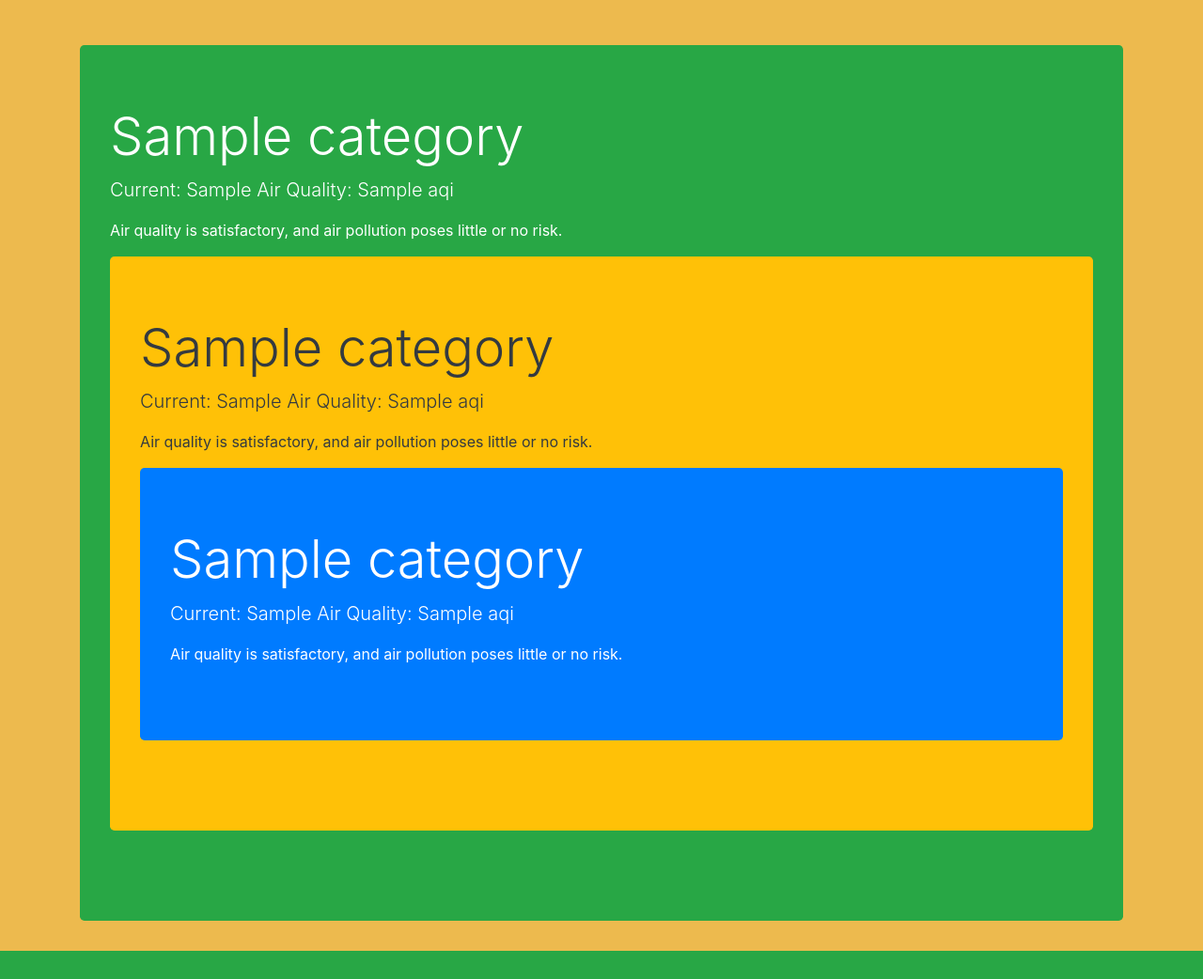
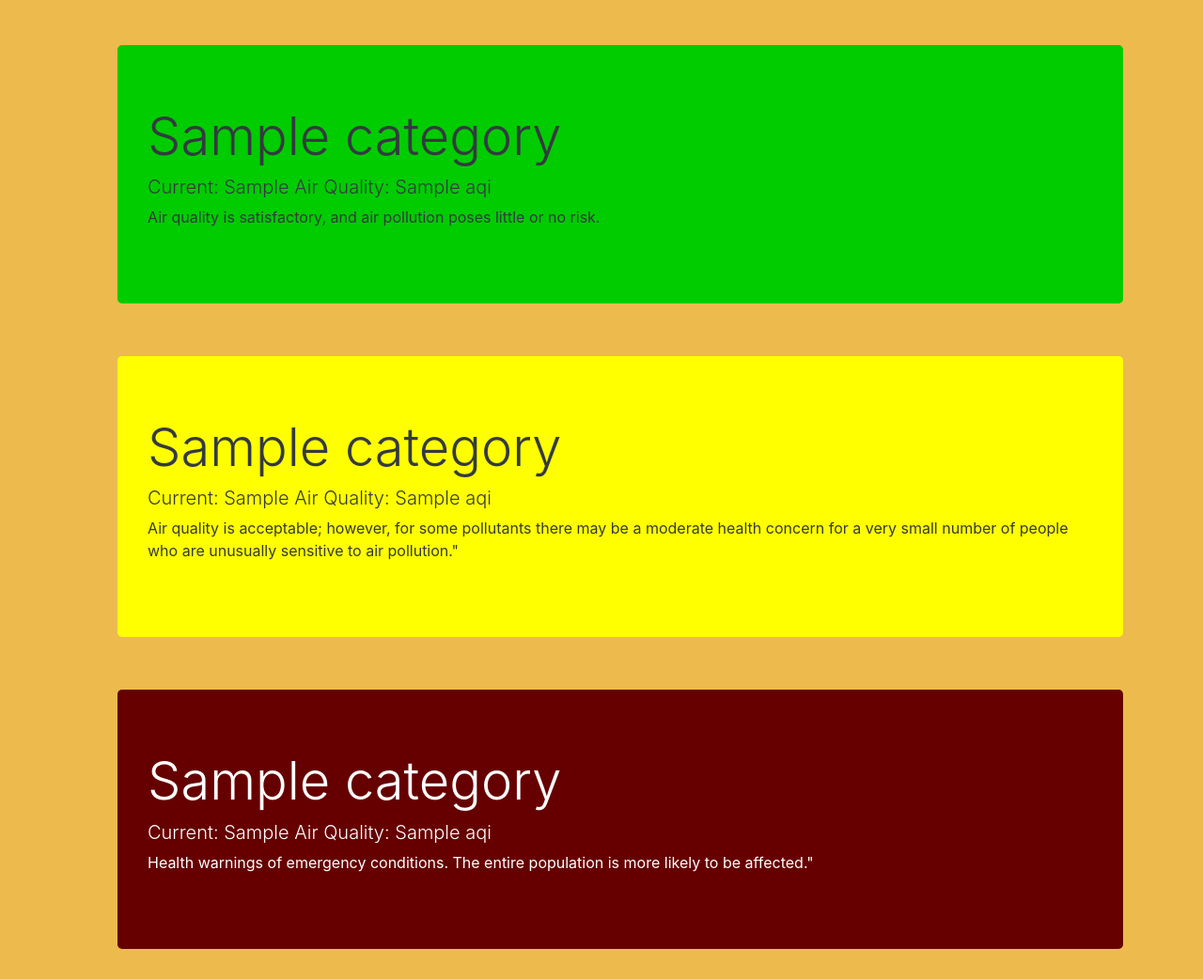
Before and after one commit to fion21/ozone-python-django, a Django app: template lookup/templates/home.html in a window 1280 px wide. Shown: the part 56-1098 px from the top of the page at 94% size. Before the commit the page ends 1068 px from the top, so only its background shows below. Run offline with Django 3.2, Linux system fonts and the light colour scheme; the template is opened without the code that fills it: most values are stand-ins (such as "Sample title", 1, 10 or a date in 2020).

Commit message:
git home colour change

```diff
--- a/lookup/templates/home.html
+++ b/lookup/templates/home.html
@@ -14,24 +14,25 @@
 	{% if api == "Error..." %}
 		There was an error, please try again...
 	{% else %}
-
-<div class="jumbotron bg-success text-white">
+<ul>
+<div class="jumbotron good text-dark">
   <h1 class="display-4"> {{ api.0.Category.Name }}</h1>
-  <p class="lead">Current: {{ api.0.ReportingArea }} Air Quality: {{ api.0.AQI }}</p>
+  <h2 class="lead">Current: {{ api.0.ReportingArea }} Air Quality: {{ api.0.AQI }}</h2>
   <p> Air quality is satisfactory, and air pollution poses little or no risk.</p>
-
-
-<div class="jumbotron bg-warning text-dark">
+</div>
+<br/>
+<div class="jumbotron moderate text-dark">
   <h1 class="display-4"> {{ api.2.Category.Name }}</h1>
-  <p class="lead">Current: {{ api.2.ReportingArea }} Air Quality: {{ api.2.AQI }}</p>
-  <p> Air quality is satisfactory, and air pollution poses little or no risk.</p>
-
-<div class="jumbotron bg-primary text-white">
-  <h1 class="display-4"> {{ api.2.Category.Name }}</h1>
-  <p class="lead">Current: {{ api.2.ReportingArea }} Air Quality: {{ api.2.AQI }}</p>
-  <p> Air quality is satisfactory, and air pollution poses little or no risk.</p>
-
+  <h2 class="lead">Current: {{ api.2.ReportingArea }} Air Quality: {{ api.2.AQI }}</h2>
+  <p> Air quality is acceptable; however, for some pollutants there may be a moderate health concern for a very small number of people who are unusually sensitive to air pollution."</p>
 </div>
+<br/>
+<div class="jumbotron hazardous text-white">
+  <h1 class="display-4"> {{ api.1.Category.Name }}</h1>
+  <h2 class="lead">Current: {{ api.1.ReportingArea }} Air Quality: {{ api.1.AQI }}</h2>
+  <p>  Health warnings of emergency conditions. The entire population is more likely to be affected."</p>
+</div>
+</ul>
 
 {% endif %}
 
```
